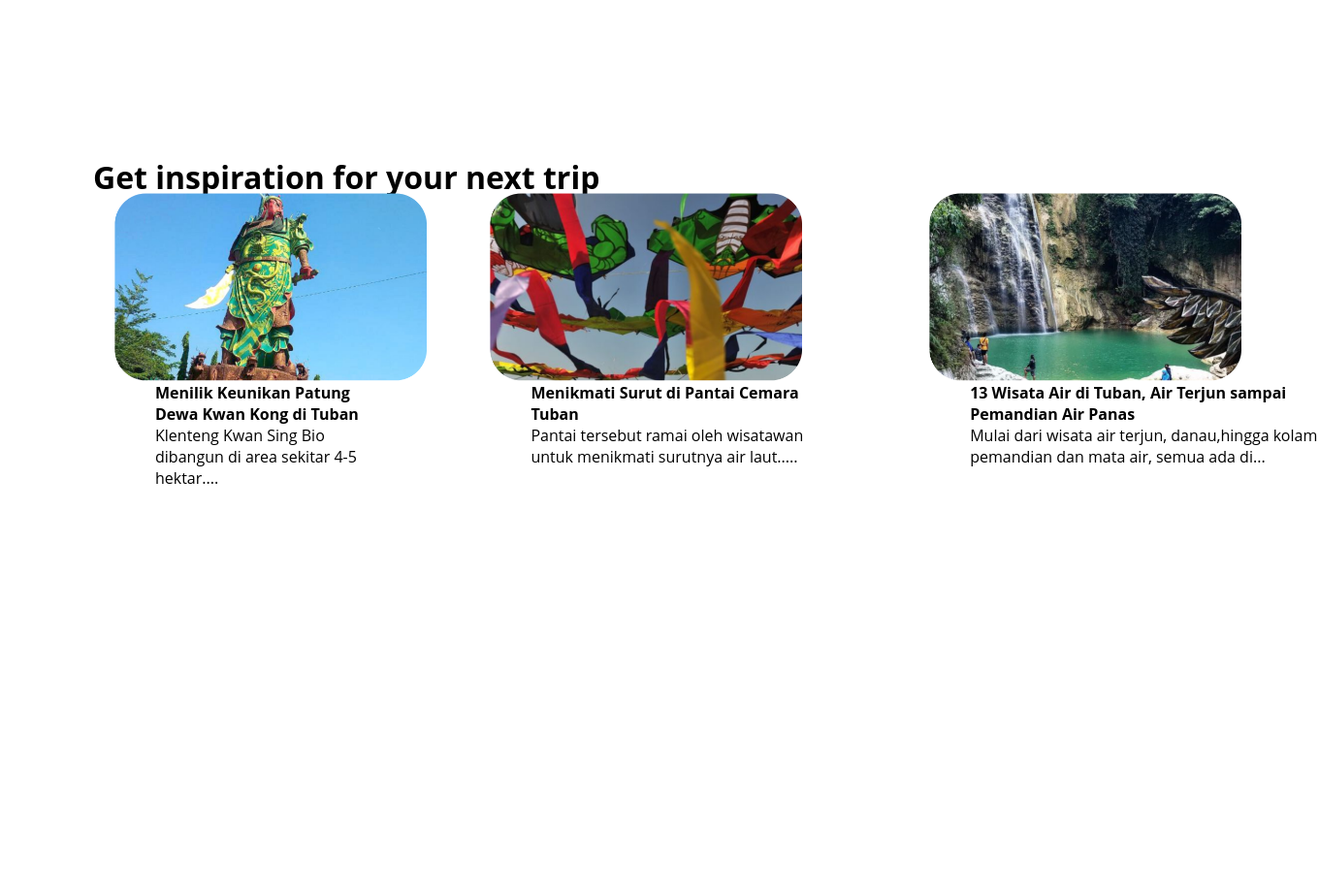
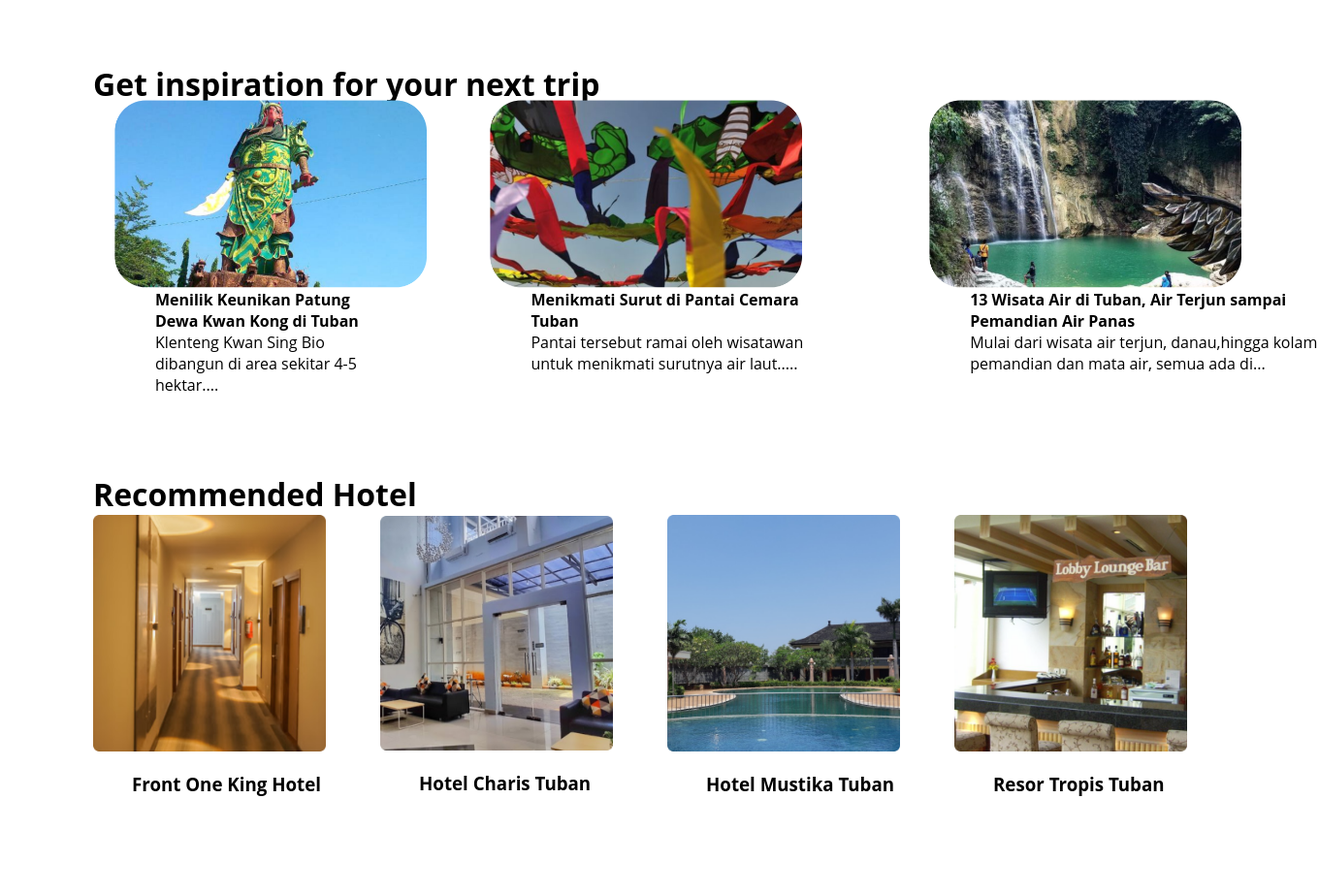
Before and after one commit to 22091397023KartikaFelicia/TubanSpace, a PHP site: page / in a window 1360 px wide; the page is wider, and only the part inside the window is pictured. Shown: the part 1263-2186 px from the top of that part at 97% size. Before the commit the page ends 1762 px from the top of that part, so only its background shows below. Run offline with PHP 8.4, Linux system fonts and the light colour scheme.

Commit message:
Update Homepage

```diff
--- a/index.html
+++ b/index.html
@@ -13,17 +13,13 @@
         <h1 class="logo">TUBANSCAPE</h1>
         <ul class="links">
             <li><a href="index.html">Home</a></li>
-            <li><a href="discover">Discover</a></li>
+            <li><a href="discover.html">Discover</a></li>
             <li><a href="about">About</a></li>
         </ul>
     </nav>
 
     <!-- js link -->
 <script type="text/javascript" src="script.js"></script>
-
-<section class="background">
-
-</section>
 <header>
     <div>
     <div class="header-content">
@@ -40,7 +36,6 @@
             <button type="submit" class="btn">Search</button>
         </form>
     </div>
-
 </div>
 </header>
 
@@ -104,3 +99,31 @@
 </section>
 
 <!-- Hotel Recommendation -->
+<section class="Hotel">
+    <div class="title">
+        <h1>Recommended Hotel</h1>
+    </div>
+</section>
+<section class="hotel">
+    <div class="container-hotel">
+        <div class="box-hotel">
+            <div class="bt">
+            <img src="photo/FO.png">
+            <a href="https://frontonekinghoteltuban.com/"><h3>Front One King Hotel</h3></a>
+            </div>
+            <div class="bt">
+                <img src="photo/CH.png">
+                <h3>Hotel Charis Tuban</h3>
+            </div>
+            <div class="bt">
+                <img src="photo/HM.png">
+                <h3>Hotel Mustika Tuban</h3>
+            </div>
+            <div class="bt">
+                <img src="photo/RT.png">
+                <h3>Resor Tropis Tuban</h3>
+            </div>
+        </div>
+    </div>
+</section>
+<br>
--- a/style.css
+++ b/style.css
@@ -34,7 +34,7 @@ header{
     margin-bottom: 2px;
 }
 .searchbar form{
-    margin-top: 6vh;
+    margin-bottom: 4vh;
     display: flex;
     align-items: center;
     background: #fff;
@@ -167,3 +167,17 @@ section {
     margin-left: 20vh;
 
 }
+
+.hotel .container-hotel .box-hotel{
+    display: flex;
+    flex-direction: row;
+    justify-content: space-between;
+    align-items: center;
+    margin-top: -10vh;
+}
+
+.hotel .box-hotel .bt img{
+    width: 240px;
+    margin-bottom: 2vh;
+    margin-left: -5vh;
+}
```
Also changed, not shown: photo/CH.png (added), photo/FO.png (added), photo/HM.png (added), photo/RT.png (added).
